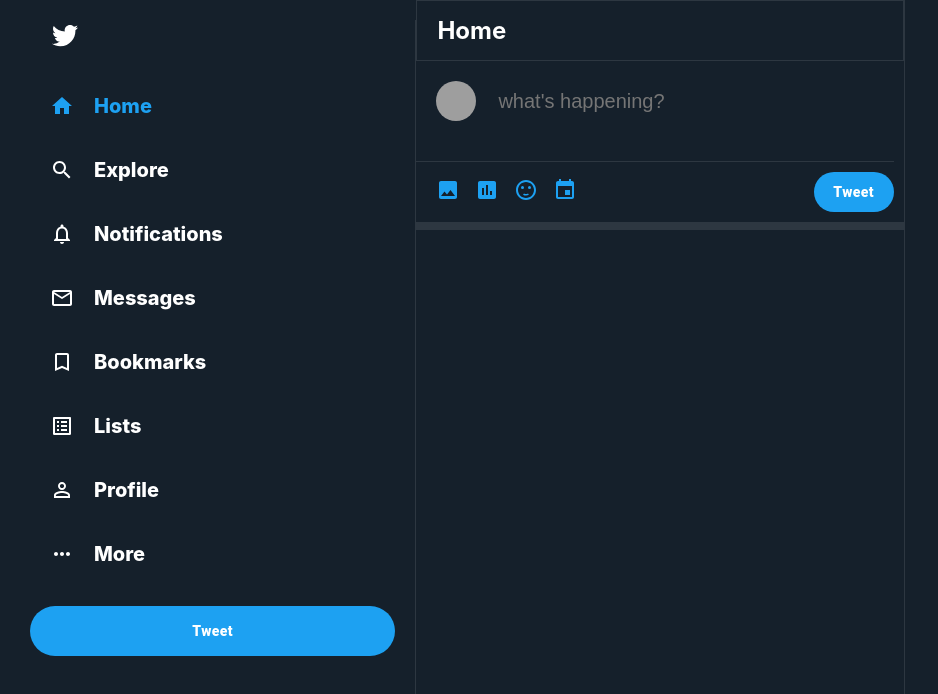
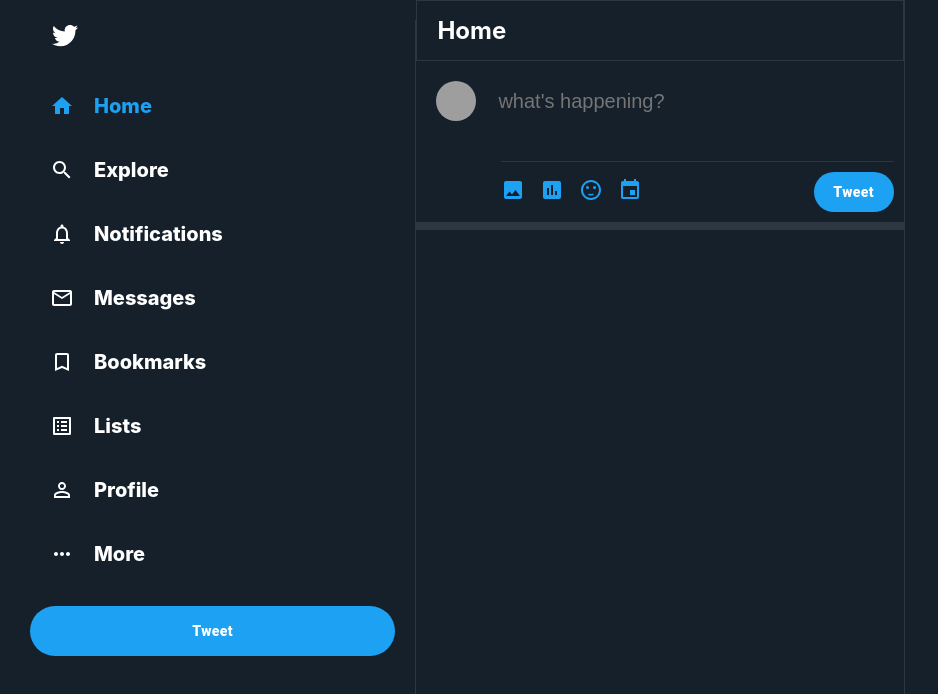
Before and after one commit to kwesihackman/React-Twitter-Clone, a React (Create React App) app: page / in a window 1280 px wide. Shown: the top 694 px of the page, without its empty margins (0-938 px from the left). Built offline with nearby package versions, Linux system fonts and the light colour scheme; grey boxes are pictures that could not be loaded.

Commit message:
working on post content types

```diff
--- a/src/App.css
+++ b/src/App.css
@@ -15,3 +15,7 @@
   margin-right: auto;
   padding: 0 10px;
 }
+
+input:focus {
+  outline: none;
+}
--- a/src/components/tweetbox/tweetbox.css
+++ b/src/components/tweetbox/tweetbox.css
@@ -26,6 +26,7 @@
   display: flex;
   align-items: center;
   margin-top: 20px;
+  margin-left: 85px;
   border-top: 1px solid rgba(255, 255, 255, 0.1);
   padding-top: 10px;
 }
@@ -33,7 +34,6 @@
 .tweetBox_icons {
   color: var(--twitter-blue);
   flex: 1;
-  margin-left: 20px;
 }
 
 .tweetBox_icons > * {
```
Also changed, not shown: src/components/post/Post.tsx (added, +10 -0 lines), src/components/post/post.css (added).
